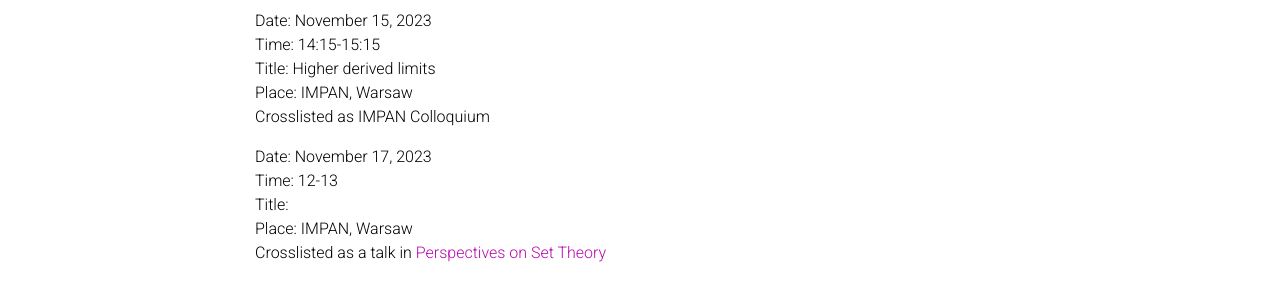
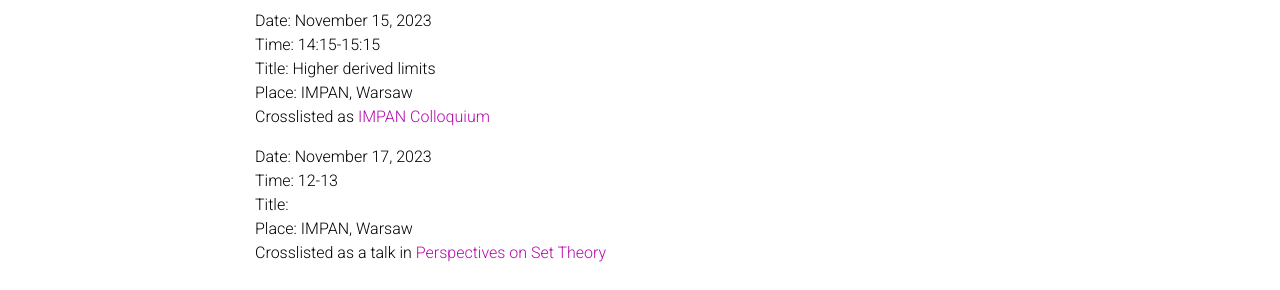
Before and after one commit to grigorsarg/grigorsarg.github.io, a Jekyll site: the page built from _seminars/BST.md, in a window 1280 px wide and 900 px high, scrolled down 1156 px. Shown: the part 153-443 px from the top of the window. Built offline with Jekyll 4.4.1, drawn with Linux system fonts in a browser that asks for light colours; comment, search, counter and statistics services are not loaded; a style sheet for code colours, icons or effects is not loaded; some of the changed lines change nothing that is shown.

Commit message:
Update BST.md

```diff
--- a/_seminars/BST.md
+++ b/_seminars/BST.md
@@ -53,7 +53,7 @@ Date: November 15, 2023<br>
 Time: 14:15-15:15 <br>
 Title: Higher derived limits<br>
 Place: IMPAN, Warsaw<br>
-Crosslisted as IMPAN Colloquium<br>
+Crosslisted as <a href="https://sites.google.com/view/kolokwium/home">IMPAN Colloquium<a><br>
 
 Date: November 17, 2023<br>
 Time: 12-13 <br>
```
